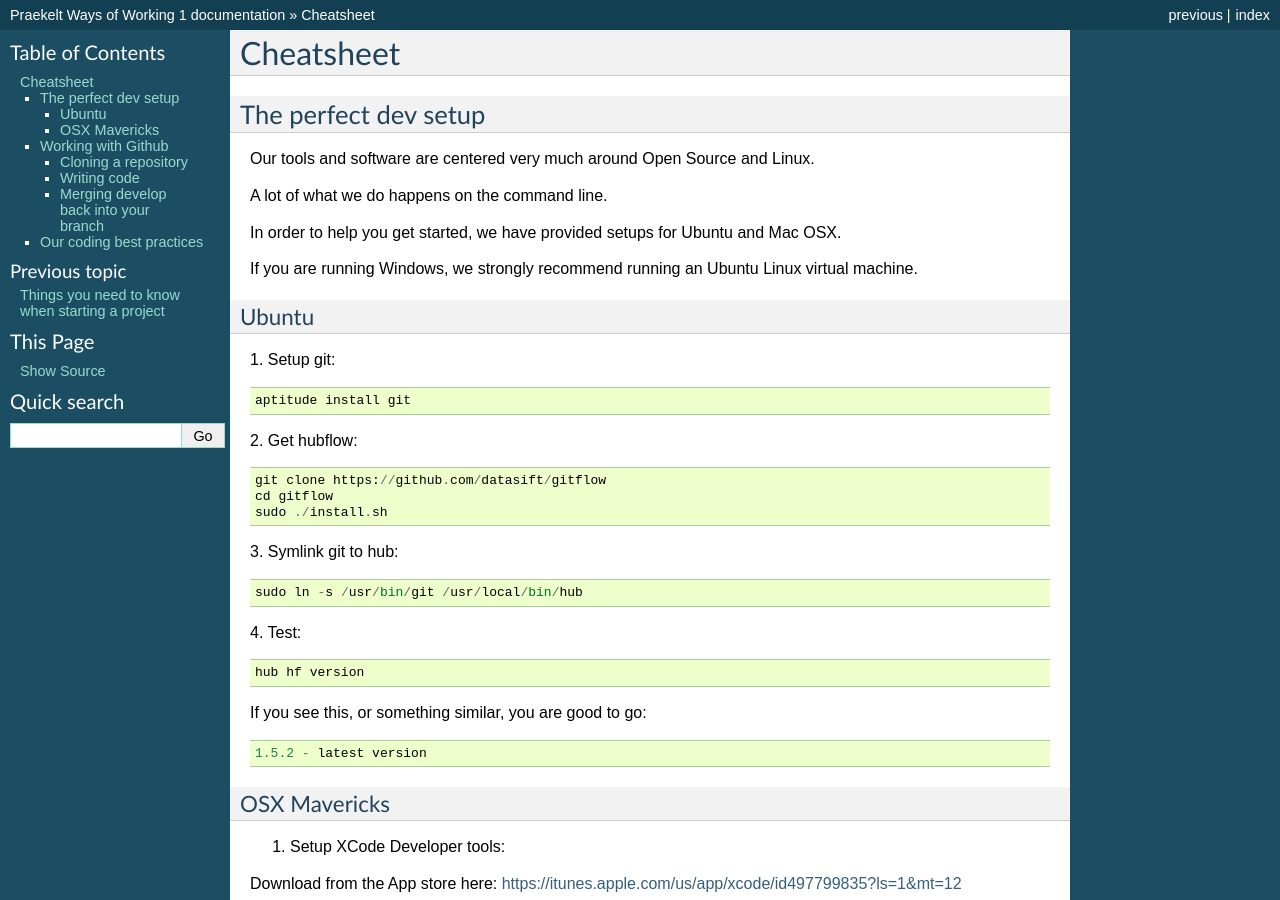
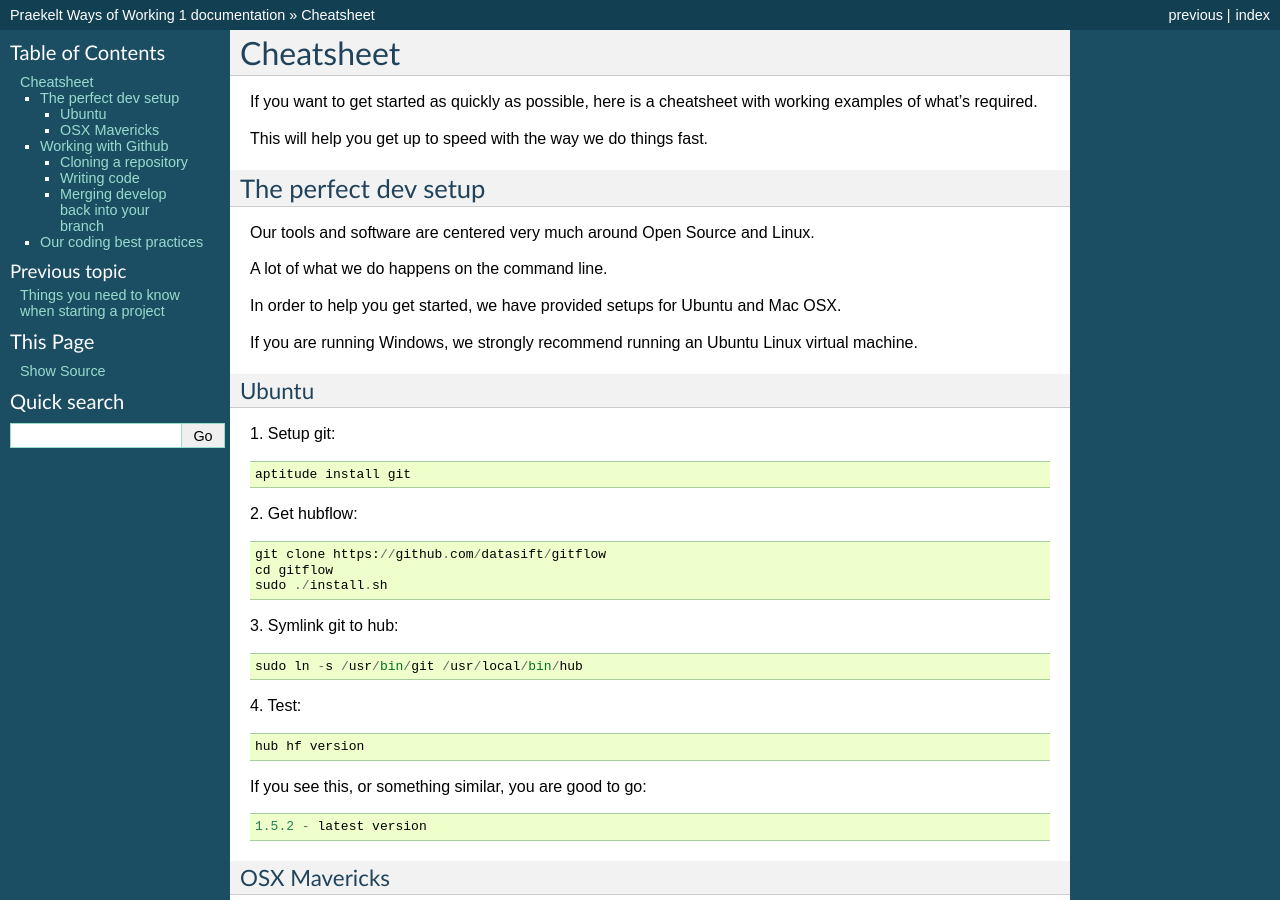
Before and after one commit to praekeltfoundation/ways-of-working, a Sphinx documentation site: the page built from docs/cheatsheet.rst, in a window 1280 px wide and 900 px high. Built offline with Sphinx 7.4.7, drawn with Linux system fonts in a browser that asks for light colours.

Commit message:
Added intro to cheatsheet

```diff
--- a/docs/cheatsheet.rst
+++ b/docs/cheatsheet.rst
@@ -1,6 +1,11 @@
 **********
 Cheatsheet
 **********
+
+If you want to get started as quickly as possible, here is a cheatsheet with
+working examples of what's required.
+
+This will help you get up to speed with the way we do things fast.
 
 The perfect dev setup
 #####################
```
